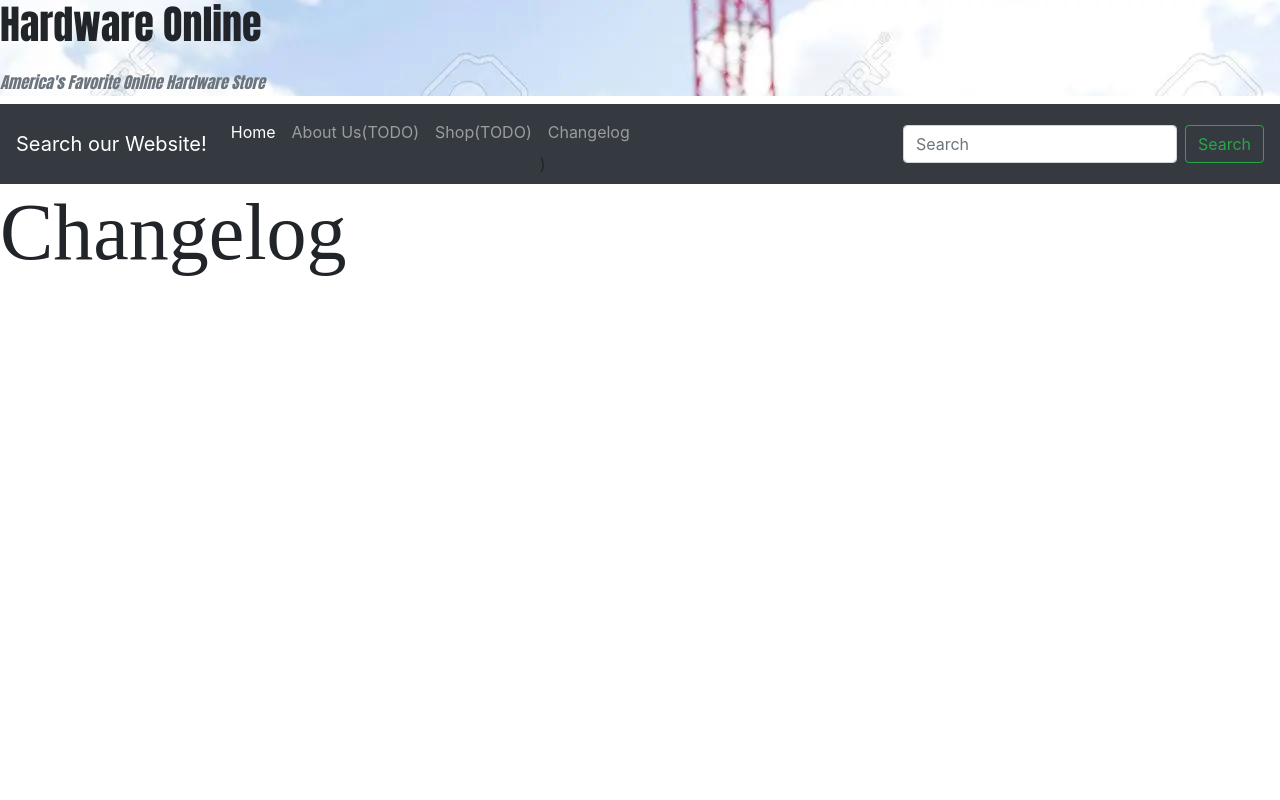
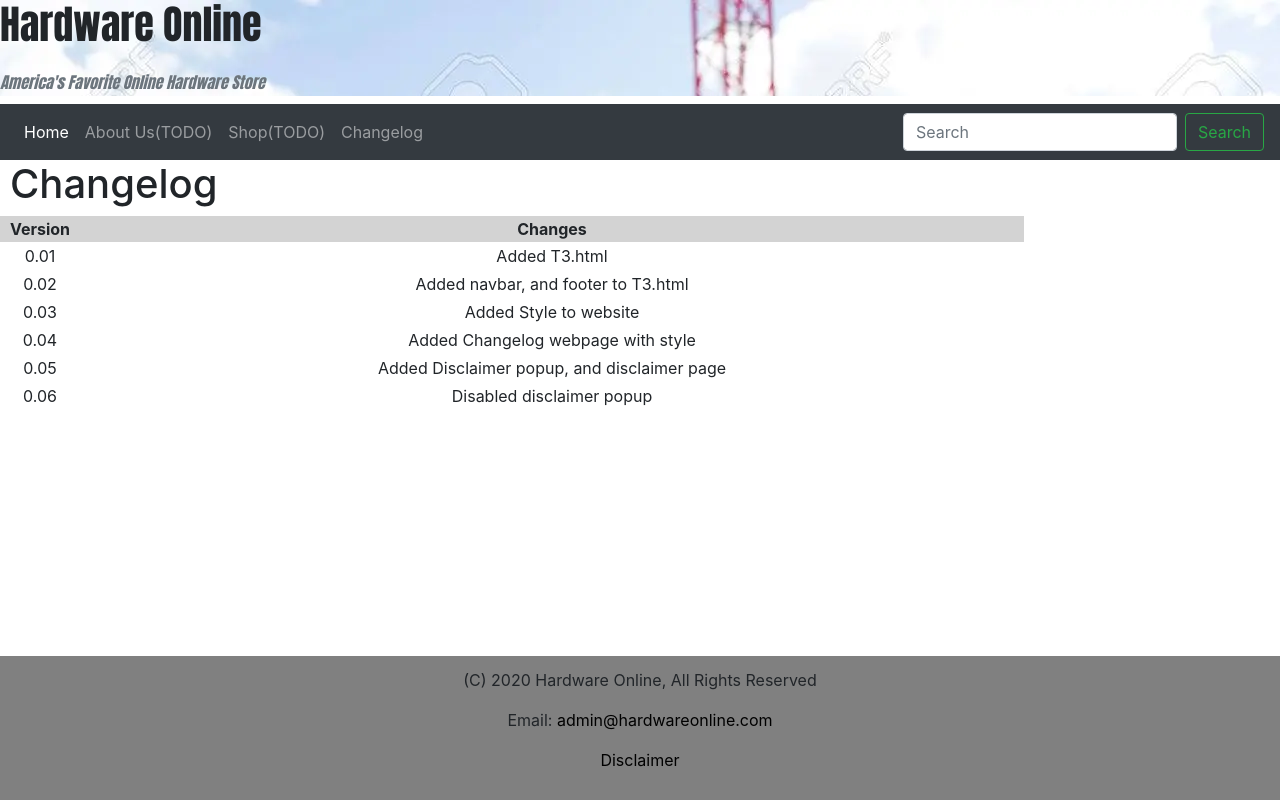
Before and after one commit to RaspberryProgramming/T3-Project, a PHP site: page /Changelog.html in a window 1280 px wide. Run offline with PHP 8.4, Linux system fonts and the light colour scheme.

Commit message:
Added Changelog

```diff
--- a/Changelog.html
+++ b/Changelog.html
@@ -1,21 +1,68 @@
 <!DOCTYPE html>
-<html>
+<html lang="en">
 
   <head>
-    <link rel="stylesheet" href="style.css">
-    <link rel="stylesheet" href="https://stackpath.bootstrapcdn.com/bootstrap/4.4.1/css/bootstrap.min.css" integrity="sha384-Vkoo8x4CGsO3+Hhxv8T/Q5PaXtkKtu6ug5TOeNV6gBiFeWPGFN9MuhOf23Q9Ifjh" crossorigin="anonymous">
+    <meta name="viewport" content="width=device-width, initial-scale=1, shrink-to-fit=no"/>
+    <meta name="Description" content="Changelog of Hardware Online">
+    <link rel="stylesheet" href="https://stackpath.bootstrapcdn.com/bootstrap/4.4.1/css/bootstrap.min.css" integrity="sha384-Vkoo8x4CGsO3+Hhxv8T/Q5PaXtkKtu6ug5TOeNV6gBiFeWPGFN9MuhOf23Q9Ifjh" crossorigin="anonymous"/>
+    <link rel="stylesheet" href="style.css"/>
+
     <title>Hardware Online</title>
     <header>
       <h1 class="topofthepage">
         Hardware Online
-        <br>
+        <br/>
         <small class="text-muted">America's Favorite Online Hardware Store</small>
       </h1>
     </header>
+  </head>
 
+  <body>
+    <!-- Contents of the disclaimer-->
+    <div class="disclaimer-overlay" id="disclaimer-overlay">
+      <h2>Disclaimer:</h2>
+      <div class="disclaimer-text">
+        <h3>Your Rights</h3>
+        <p>
+          This website is not liable if information that is stored, transmitted, received or deleted on this site is corrupted, lost, deleted, stolen, or decrypted. We will work closely with authorities if data is found to have some sort of illegal relations.
+        </p>
+        <h3>Our Rights</h3>
+        <p>
+          By using this website you also agree not to, exploit, perform denial of service, decompile, decrypt, or exploit any trasmission method, data or software. You also agree not to copy, modify, and use any intellectual property, software or information. If the previously state occurs, the appropriate authorities will be contacted and you will be prosecuted to the fullest extent.
+        </p>
+        <p>
+          Hardware Online gives no warrenty and accepts no responsibility or liability for the accuracy or the completeness of the information and materials contained in this website.
+          <br/>
+          Under no circumstances will Hardware Online be held responsible or liable in any way for any claims, damages, losses, expenses, costs, injuries, liabilites, or even
+          <br/>
+          death whatsoever resulting directly or indirectly from your use of any products purchased through this site.
+        </p>
+        <p>
+          Hardware Online cannot guarentee the validity of information found here. While we take great effort to use accurate and up to date information, we make no warrenties as<br/>
+          to the accuracy of the content and assume no liability or responsiblity for an error or ommision in the content.
+        </p>
+        <h3>Third Parties</h3>
+        <p>
+          We reserve the right to use third parties with access to any data that is stored, transmitted, or processed on this site. Any information provided to us may be used with these third parties. We reserve the right not to disclose who or what our third parties are.
+        </p>
+        <p>
+          All products and company names are trademarks or registered&reg trademarks of their respective holders. Use of them does not imply any affiliation or endorsement by them.
+        </p>
+        <p>
+          Any/all links on the website are affiliate links of which Hardware Online recieves a commission from sales of various items, at no additional cost to you.
+        </p>
+
+        <p>
+          We reserve the right to change our policies at any given time. You will be notified of policy changes before and after they go into effect. If you wish to keep up to date<br/>
+          with any changes made to these policies, be sure to visit this page and/or our terms of service page frequently.
+        </p>
+      </div>
+
+      <button onclick="document.getElementById('disclaimer-overlay').style.cssText = 'visibility:hidden';">
+        I agree...
+      </button>
     </div>
     <nav class="navbar navbar-expand-lg navbar-dark bg-dark">
-  <a class="navbar-brand" href="#">Search our Website!</a>
       <button class="navbar-toggler" type="button" data-toggle="collapse" data-target="#navbarSupportedContent" aria-controls="navbarSupportedContent" aria-expanded="false" aria-label="Toggle navigation">
         <span class="navbar-toggler-icon"></span>
       </button>
@@ -32,19 +79,67 @@
             <a class="nav-link" href="TODO">Shop(TODO)</a>
           </li>
           <li class="nav-item">
-        <a class="nav-link" href="changelog.html">Changelog</a>)</a>
+            <a class="nav-link" href="Changelog.html">Changelog</a>
           </li>
         </ul>
         <form class="form-inline my-2 my-lg-0">
-      <input class="form-control mr-sm-2" type="search" placeholder="Search" aria-label="Search">
-      <button class="btn btn-outline-success my-2 my-sm-0" type="submit">Search</button>
+          <input class="form-control mr-sm-2" type="search" placeholder="Search" aria-label="Search"/>
+          <button class="btn btn-outline-success my-2 my-sm-0" type="submit">
+            Search
+          </button>
         </form>
       </div>
     </nav>
-</head>
-  <body>
-      <h1 class="changelogheader">
-          Changelog
-      </h1>
+    <main>
+      <h1 style="margin-left:10px;">Changelog</h1>
+      <table class="changelog" style="width:80%;">
+        <tr>
+          <th style="width:80px;">Version</th>
+          <th>Changes</th>
+        </tr>
+        <tr>
+          <td>0.01</td>
+          <td>Added T3.html</td>
+        </tr>
+        <tr>
+          <td>0.02</td>
+          <td>Added navbar, and footer to T3.html</td>
+        </tr>
+        <tr>
+          <td>0.03</td>
+          <td>Added Style to website</td>
+        </tr>
+        <tr>
+          <td>0.04</td>
+          <td>Added Changelog webpage with style</td>
+        </tr>
+        <tr>
+          <td>0.05</td>
+          <td>Added Disclaimer popup, and disclaimer page</td>
+        </tr>
+        <tr>
+          <td>0.06</td>
+          <td>Disabled disclaimer popup</td>
+        </tr>
+
+      </table>
+    </main>
+
+    <footer>
+
+      <p>(C) 2020 Hardware Online, All Rights Reserved</p>
+      <p>Email:
+        <a href="mailto:admin@hardwareonline.com">admin@hardwareonline.com</a>
+      </p>
+      <p>
+        <a href="Disclaimer.html">Disclaimer</a>
+      </p>
+    </footer>
+
+    <!-- Place scripts at bottom of page so page renders faster -->
+    <script src="https://code.jquery.com/jquery-3.5.1.slim.min.js" integrity="sha384-DfXdz2htPH0lsSSs5nCTpuj/zy4C+OGpamoFVy38MVBnE+IbbVYUew+OrCXaRkfj" crossorigin="anonymous"></script>
+    <script src="https://cdn.jsdelivr.net/npm/popper.js@1.16.1/dist/umd/popper.min.js" integrity="sha384-9/reFTGAW83EW2RDu2S0VKaIzap3H66lZH81PoYlFhbGU+6BZp6G7niu735Sk7lN" crossorigin="anonymous"></script>
+    <script src="https://stackpath.bootstrapcdn.com/bootstrap/4.5.2/js/bootstrap.min.js" integrity="sha384-B4gt1jrGC7Jh4AgTPSdUtOBvfO8shuf57BaghqFfPlYxofvL8/KUEfYiJOMMV+rV" crossorigin="anonymous"></script>
   </body>
+
 </html>
--- a/style.css
+++ b/style.css
@@ -47,6 +47,16 @@ a {
   color: black;
 }
 
+.changelog td {
+  padding: 2px;
+}
+.changelog th {
+  background-color: lightgray;
+}
+
+.changelog tr {
+  text-align: center;
+}
 footer {
   position: fixed;
   text-align: center;
```
Lines whose indentation alone changed are shown as unchanged.
